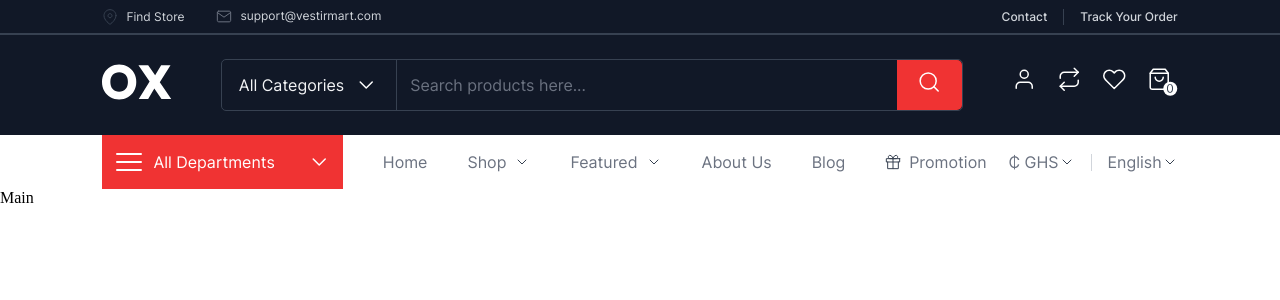
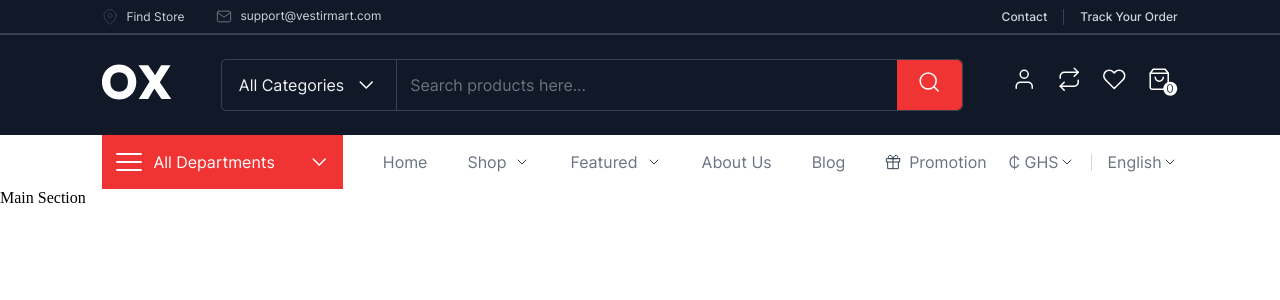
Before and after one commit to afyacy/vestir_mart, a Next.js app: page / in a window 1280 px wide. Shown: the top 300 px of the page. Built offline with nearby package versions, Linux system fonts and the light colour scheme.

Commit message:
change text

```diff
--- a/pages/index.js
+++ b/pages/index.js
@@ -3,7 +3,7 @@ import Layout from '../components/layout/layout.component';
 export default function Home() {
   return (
     <Layout>
-      Main
+      Main Section
     </Layout>
   )
 }
```
